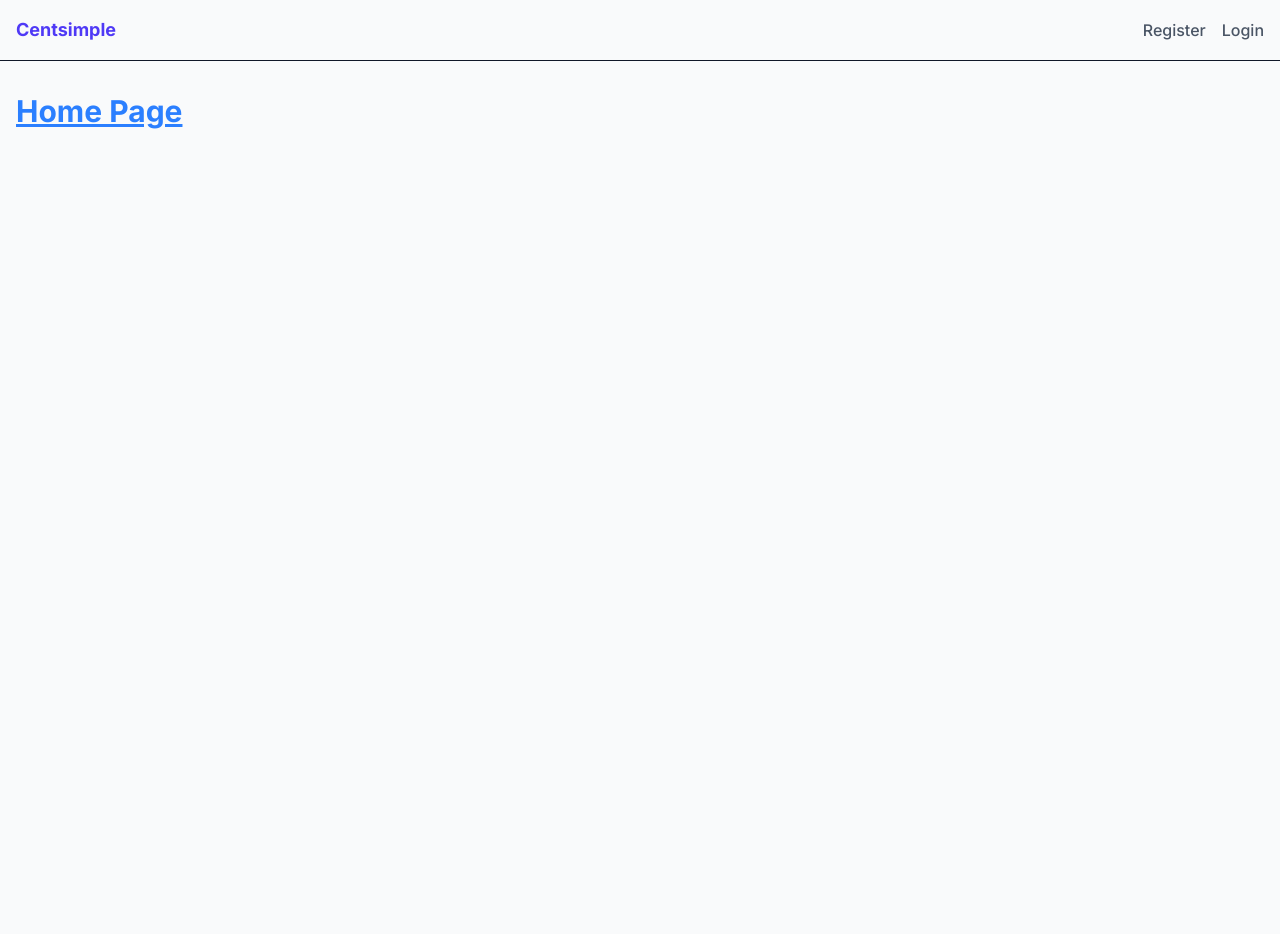
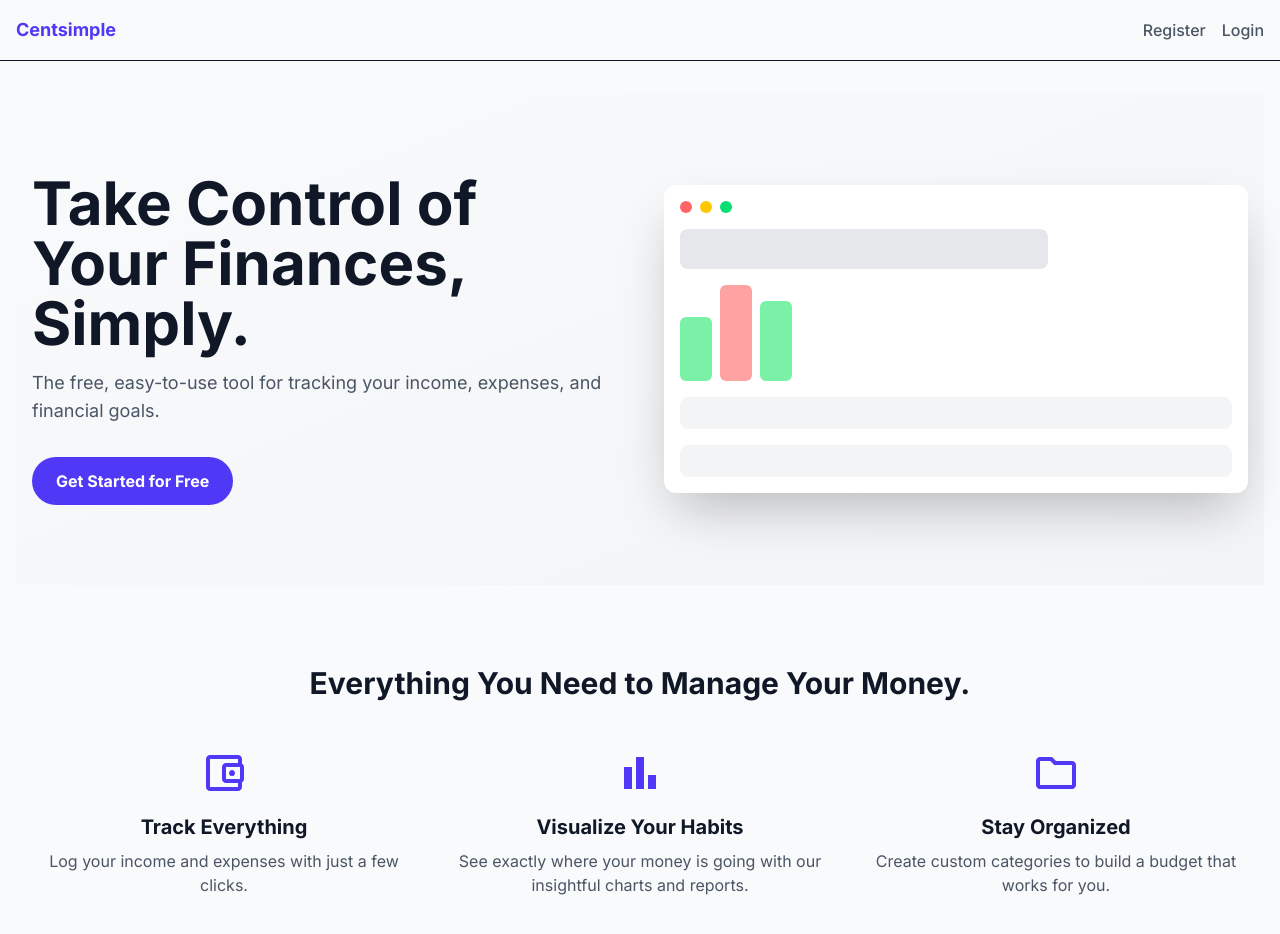
Before and after one commit to janpetallo/Centsimple, a React (Vite) app in the folder frontend/: page / in a window 1280 px wide. Shown: the top 934 px of the page. Before the commit the page ends 800 px from the top, so only its background shows below. Built offline with nearby package versions, Linux system fonts and the light colour scheme; no server answers.

Commit message:
feat(ui): build initial content and layout for homepage

```diff
--- /dev/null
+++ b/frontend/src/icons/BarChartIcon.jsx
@@ -0,0 +1,15 @@
+function BarChartIcon({ className = '', ...props }) {
+  return (
+    <svg
+      xmlns="http://www.w3.org/2000/svg"
+      viewBox="0 -960 960 960"
+      fill="currentColor"
+      className={className}
+      {...props}
+    >
+      <path d="M640-160v-280h160v280H640Zm-240 0v-640h160v640H400Zm-240 0v-440h160v440H160Z" />
+    </svg>
+  );
+}
+
+export default BarChartIcon;
--- /dev/null
+++ b/frontend/src/icons/FolderIcon.jsx
@@ -0,0 +1,15 @@
+function FolderIcon({ className = '', ...props }) {
+  return (
+    <svg
+      xmlns="http://www.w3.org/2000/svg"
+      viewBox="0 -960 960 960"
+      fill="currentColor"
+      className={className}
+      {...props}
+    >
+      <path d="M160-160q-33 0-56.5-23.5T80-240v-480q0-33 23.5-56.5T160-800h240l80 80h320q33 0 56.5 23.5T880-640v400q0 33-23.5 56.5T800-160H160Zm0-80h640v-400H447l-80-80H160v480Zm0 0v-480 480Z" />
+    </svg>
+  );
+}
+
+export default FolderIcon;
--- /dev/null
+++ b/frontend/src/icons/PieChartIcon.jsx
@@ -0,0 +1,15 @@
+function PieChartIcon({ className = '', ...props }) {
+  return (
+    <svg
+      xmlns="http://www.w3.org/2000/svg"
+      viewBox="0 -960 960 960"
+      fill="currentColor"
+      className={className}
+      {...props}
+    >
+      <path d="M520-520h278q-15-110-91.5-186.5T520-798v278Zm-80 358v-636q-121 15-200.5 105.5T160-480q0 122 79.5 212.5T440-162Zm80 0q110-14 187-91t91-187H520v278Zm-40-318Zm0 400q-83 0-156-31.5T197-197q-54-54-85.5-127T80-480q0-83 31.5-156T197-763q54-54 127-85.5T480-880q83 0 155.5 31.5t127 86q54.5 54.5 86 127T880-480q0 82-31.5 155T763-197.5q-54 54.5-127 86T480-80Z" />
+    </svg>
+  );
+}
+
+export default PieChartIcon;
--- /dev/null
+++ b/frontend/src/icons/WalletIcon.jsx
@@ -0,0 +1,15 @@
+function WalletIcon({ className = '', ...props }) {
+  return (
+    <svg
+      xmlns="http://www.w3.org/2000/svg"
+      viewBox="0 -960 960 960"
+      fill="currentColor"
+      className={className}
+      {...props}
+    >
+      <path d="M200-200v-560 560Zm0 80q-33 0-56.5-23.5T120-200v-560q0-33 23.5-56.5T200-840h560q33 0 56.5 23.5T840-760v100h-80v-100H200v560h560v-100h80v100q0 33-23.5 56.5T760-120H200Zm320-160q-33 0-56.5-23.5T440-360v-240q0-33 23.5-56.5T520-680h280q33 0 56.5 23.5T880-600v240q0 33-23.5 56.5T800-280H520Zm280-80v-240H520v240h280Zm-160-60q25 0 42.5-17.5T700-480q0-25-17.5-42.5T640-540q-25 0-42.5 17.5T580-480q0 25 17.5 42.5T640-420Z" />
+    </svg>
+  );
+}
+
+export default WalletIcon;
--- a/frontend/src/index.css
+++ b/frontend/src/index.css
@@ -4,6 +4,7 @@
 @theme {
   --font-sans: 'Inter', sans-serif;
   --color-brand: oklch(51.1% 0.262 276.966);
+  --color-brand-hover: oklch(45.7% 0.24 277.023);
   --color-success: oklch(62.7% 0.194 149.214);
   --color-error: oklch(57.7% 0.245 27.325);
   --color-warning: oklch(68.1% 0.162 75.834);
--- a/frontend/src/pages/HomePage.jsx
+++ b/frontend/src/pages/HomePage.jsx
@@ -1,7 +1,83 @@
-// Inside HomePage.jsx
+import { Link } from 'react-router-dom';
+import FolderIcon from '../icons/FolderIcon';
+import BarChartIcon from '../icons/BarChartIcon';
+import WalletIcon from '../icons/WalletIcon';
+
 function HomePage() {
   return (
-    <h2 className="text-3xl font-bold text-blue-500 underline">Home Page</h2>
+    <div>
+      {/* === Hero Section === */}
+      <section className="bg-gradient-to-br from-gray-50 to-gray-100 px-4 py-20">
+        <div className="mx-auto grid max-w-7xl grid-cols-1 items-center gap-12 lg:grid-cols-2">
+          <div className="flex flex-col items-center text-center lg:items-start lg:text-left">
+            <h1 className="text-4xl font-bold md:text-6xl">
+              Take Control of Your Finances, Simply.
+            </h1>
+            <p className="mt-4 max-w-xl text-lg text-gray-600">
+              The free, easy-to-use tool for tracking your income, expenses, and
+              financial goals.
+            </p>
+            <Link
+              className="bg-brand hover:bg-brand-hover mt-8 rounded-full px-6 py-3 font-bold text-white transition-transform hover:scale-105"
+              to="/register"
+            >
+              Get Started for Free
+            </Link>
+          </div>
+          <div className="hidden lg:block">
+            <div className="rounded-xl bg-white p-4 shadow-2xl">
+              <div className="mb-4 flex items-center gap-2">
+                <div className="h-3 w-3 rounded-full bg-red-400"></div>
+                <div className="h-3 w-3 rounded-full bg-yellow-400"></div>
+                <div className="h-3 w-3 rounded-full bg-green-400"></div>
+              </div>
+
+              <div className="space-y-4">
+                <div className="h-10 w-2/3 rounded-lg bg-gray-200"></div>
+                <div className="flex items-end gap-2">
+                  <div className="h-16 w-8 rounded-md bg-green-300"></div>
+                  <div className="h-24 w-8 rounded-md bg-red-300"></div>
+                  <div className="h-20 w-8 rounded-md bg-green-300"></div>
+                </div>
+                <div className="h-8 w-full rounded-lg bg-gray-100"></div>
+                <div className="h-8 w-full rounded-lg bg-gray-100"></div>
+              </div>
+            </div>
+          </div>
+        </div>
+      </section>
+
+      {/* === Features Section === */}
+      <section className="px-4 py-20">
+        <h2 className="text-center text-3xl font-bold">
+          Everything You Need to Manage Your Money.
+        </h2>
+        <div className="mx-auto mt-12 grid max-w-7xl grid-cols-1 gap-8 md:grid-cols-3">
+          <div className="flex flex-col items-center text-center">
+            <WalletIcon className="text-brand h-12 w-12" />
+            <h3 className="mt-4 text-xl font-bold">Track Everything</h3>
+            <p className="mt-2 text-gray-600">
+              Log your income and expenses with just a few clicks.
+            </p>
+          </div>
+          <div className="flex flex-col items-center text-center">
+            <BarChartIcon className="text-brand h-12 w-12" />
+            <h3 className="mt-4 text-xl font-bold">Visualize Your Habits</h3>
+            <p className="mt-2 text-gray-600">
+              See exactly where your money is going with our insightful charts
+              and reports.
+            </p>
+          </div>
+          <div className="flex flex-col items-center text-center">
+            <FolderIcon className="text-brand h-12 w-12" />
+            <h3 className="mt-4 text-xl font-bold">Stay Organized</h3>
+            <p className="mt-2 text-gray-600">
+              Create custom categories to build a budget that works for you.
+            </p>
+          </div>
+        </div>
+      </section>
+    </div>
   );
 }
 
```
